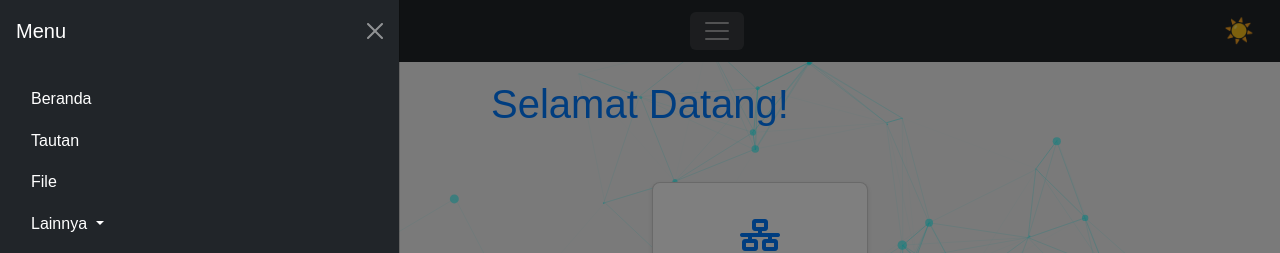
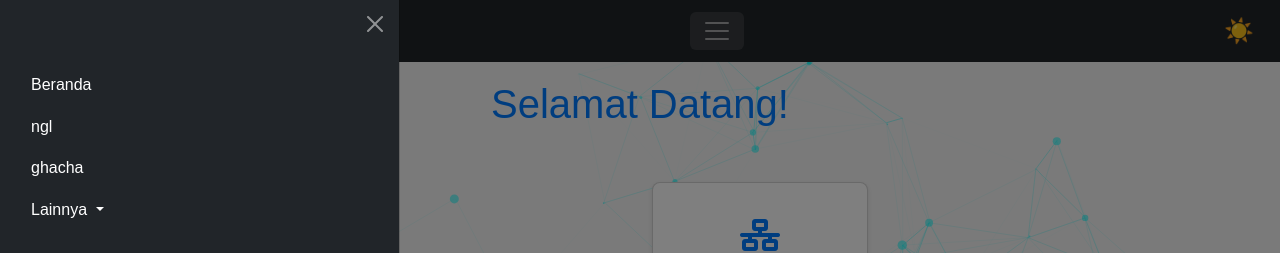
Before and after one commit to wanzofc/am, a website: page index.html in a window 1280 px wide. Both pictures are taken after a click on the button 717 px from the left and 31 px from the top of the page. Shown: the top 253 px of the page. Drawn offline with nearby package versions, Linux system fonts and the light colour scheme; some packages are replaced by stand-ins of ours; no server answers; a script that the page names is missing.

Commit message:
Update index.html

```diff
--- a/index.html
+++ b/index.html
@@ -466,7 +466,7 @@
 
     <div class="offcanvas offcanvas-start bg-dark text-white" tabindex="-1" id="offcanvasNavbar" aria-labelledby="offcanvasNavbarLabel">
         <div class="offcanvas-header">
-            <h5 class="offcanvas-title" id="offcanvasNavbarLabel">Menu</h5>
+            <h5 class="offcanvas-title" id="offcanvasNavbarLabel"></h5>
             <button type="button" class="btn-close btn-close-white text-reset" data-bs-dismiss="offcanvas" aria-label="Close"></button>
         </div>
         <div class="offcanvas-body">
@@ -475,10 +475,10 @@
                     <a class="nav-link active" aria-current="page" href="#">Beranda</a>
                 </li>
                 <li class="nav-item">
-                    <a class="nav-link" href="#">Tautan</a>
+                    <a class="nav-link" href="/request">ngl</a>
                 </li>
                 <li class="nav-item">
-                    <a class="nav-link" href="#">File</a>
+                    <a class="nav-link" href="/gacha">ghacha</a>
                 </li>
                 <li class="nav-item dropdown">
                     <a class="nav-link dropdown-toggle" href="#" role="button" data-bs-toggle="dropdown" aria-expanded="false">
```
